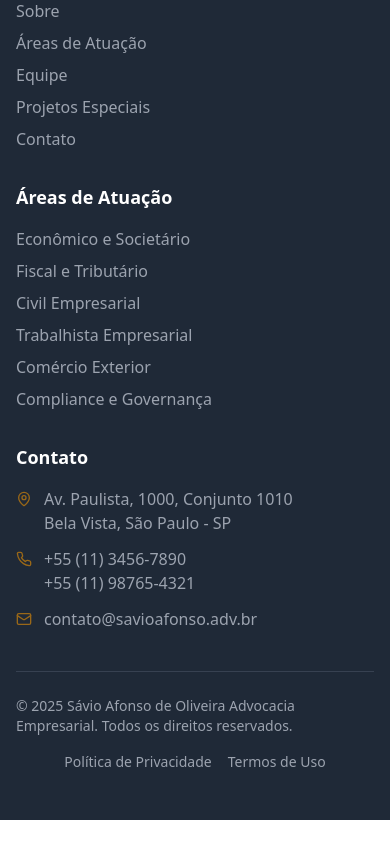
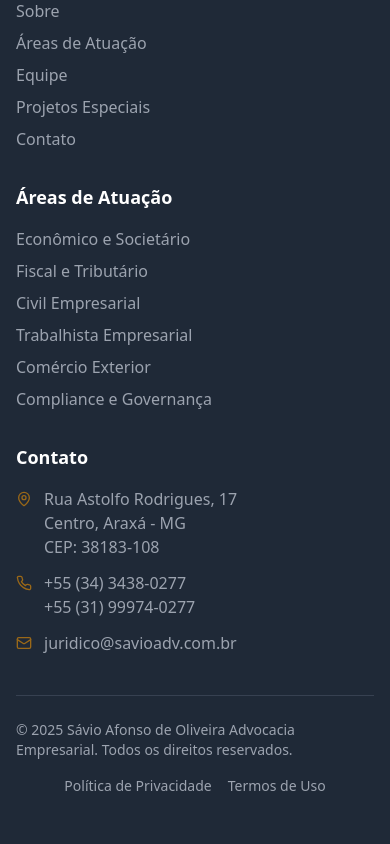
Before and after one commit to studiositebh/savio-afonso-advocacia-digital, a React (Vite) app: page / in a window 390 px wide. Shown: the part 5220-6064 px from the top of the page. Before the commit the page ends 6040 px from the top, so only its background shows below. Built offline with nearby package versions, Linux system fonts and the light colour scheme.

Commit message:
Update contact information
Update contact details in the footer with the correct address, phone numbers, and email.

```diff
--- a/src/components/Footer.tsx
+++ b/src/components/Footer.tsx
@@ -56,20 +56,21 @@ const Footer = () => {
               <li className="flex items-start">
                 <MapPin className="h-4 w-4 mr-3 mt-1 text-primary" />
                 <span className="text-gray-400">
-                  Av. Paulista, 1000, Conjunto 1010<br />
-                  Bela Vista, São Paulo - SP
+                  Rua Astolfo Rodrigues, 17<br />
+                  Centro, Araxá - MG<br />
+                  CEP: 38183-108
                 </span>
               </li>
               <li className="flex items-start">
                 <Phone className="h-4 w-4 mr-3 mt-1 text-primary" />
                 <span className="text-gray-400">
-                  +55 (11) 3456-7890<br />
-                  +55 (11) 98765-4321
+                  +55 (34) 3438-0277<br />
+                  +55 (31) 99974-0277
                 </span>
               </li>
               <li className="flex items-start">
                 <Mail className="h-4 w-4 mr-3 mt-1 text-primary" />
-                <span className="text-gray-400">contato@savioafonso.adv.br</span>
+                <span className="text-gray-400">juridico@savioadv.com.br</span>
               </li>
             </ul>
           </div>
```
